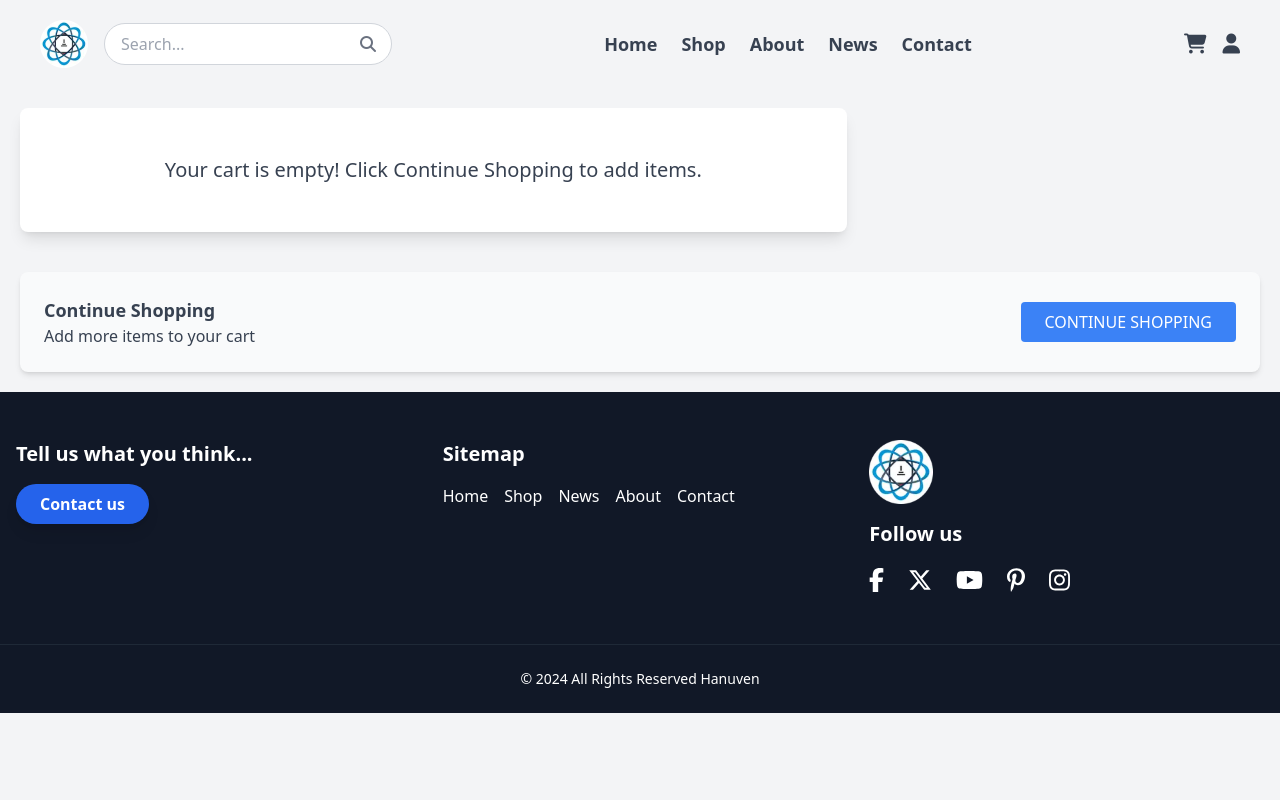
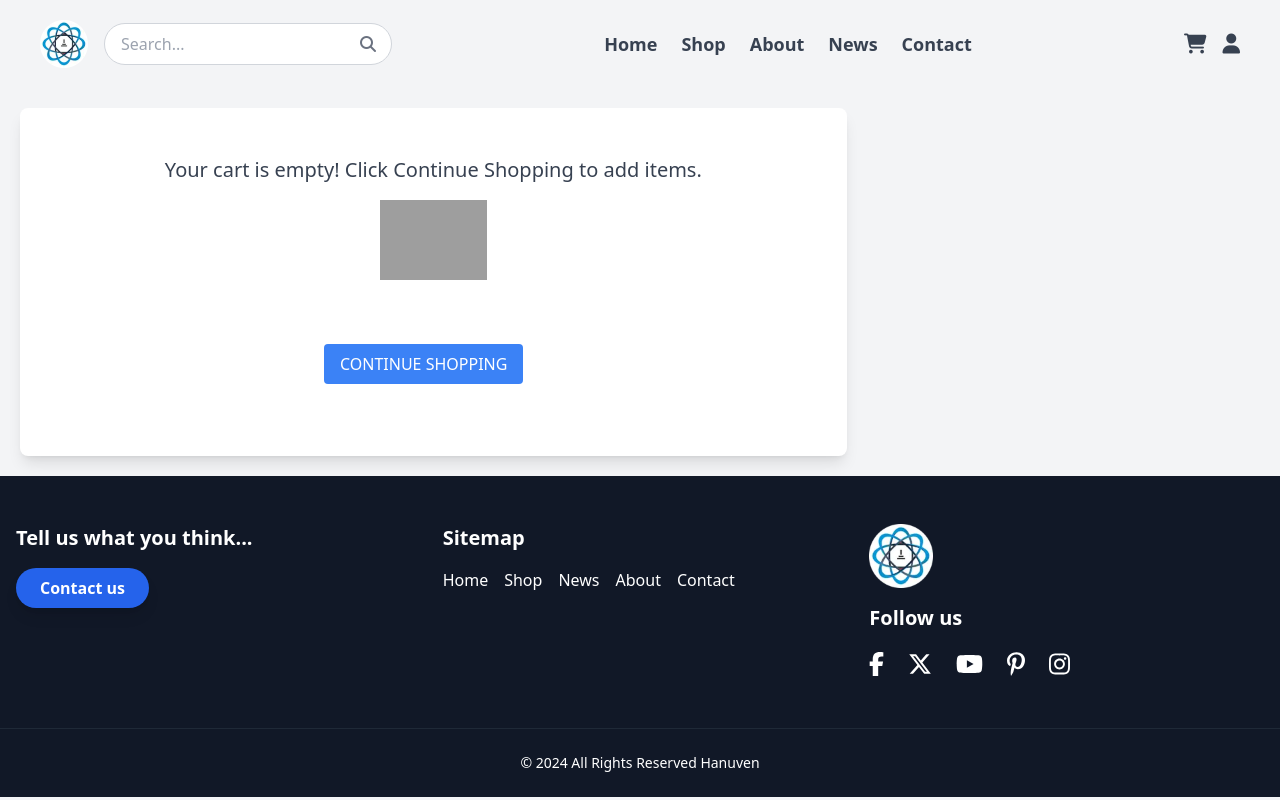
Before and after one commit to PragaL15/Hanuven_paymetGateway, a React (Vite) app: page /cart in a window 1280 px wide. Built offline with nearby package versions, Linux system fonts and the light colour scheme; grey boxes are pictures that could not be loaded.

Commit message:
Updated empty cart image

```diff
--- a/src/Pages/Cart.jsx
+++ b/src/Pages/Cart.jsx
@@ -5,8 +5,9 @@ import { FontAwesomeIcon } from "@fortawesome/react-fontawesome";
 import { faTrash } from "@fortawesome/free-solid-svg-icons";
 import Footer from "../Components/Footer";
 import Header from "../Components/Header";
-import Summary from "../Components/summary";
-import Counter from "../Components/Counter.jsx"; // Import the Counter component
+import Summary from "../Components/Summary";
+import Counter from "../Components/Counter";
+import EmptyCartImage from "../assets/EmptyCart.png"; // Import the EmptyCart image
 
 const Cart = () => {
   const { cart, removeFromCart, updateQuantity } = useCart();
@@ -33,17 +34,33 @@ const Cart = () => {
           <div className="bg-white p-6 rounded-lg shadow-lg w-2/3">
             {cart.length > 0 && (
               <div className="grid grid-cols-4 gap-4 border-b pb-4 mb-4 font-semibold text-gray-600">
-                <div className="ml-6">Product Name</div>
-                <div className="ml-40">Price</div>
-                <div className="ml-32">Quantity</div>
-                <div className="ml-28">Action</div>
+                <div>Product Name</div>
+                <div>Price</div>
+                <div>Quantity</div>
+                <div>Action</div>
               </div>
             )}
 
             {cart.length === 0 ? (
-              <h3 className="text-center text-xl text-gray-700 py-6">
-                Your cart is empty! Click Continue Shopping to add items.
-              </h3>
+              <div className="text-center py-6">
+                <h3 className="text-xl text-gray-700">
+                  Your cart is empty! Click Continue Shopping to add items.
+                </h3>
+                <img
+                  src={EmptyCartImage}
+                  alt="Empty Cart"
+                  className="mx-auto w-29 h-20 mt-4"
+                />
+                        <div className="flex items-center justify-between mt-10 p-6 rounded-lg ">
+
+          <button
+            className="px-4 py-2 bg-blue-500 text-white rounded hover:bg-blue-600 text-center justify-center ml-64"
+            onClick={handleContinueShopping}
+          >
+            CONTINUE SHOPPING
+          </button>
+        </div>
+              </div>
             ) : (
               cart.map((item) => (
                 <div
@@ -51,19 +68,26 @@ const Cart = () => {
                   className="flex items-center justify-between mb-4 p-4 border rounded-lg"
                 >
                   <img
-                    src={`./src/Components/Assets/slider4.jpg`}
+                    src={item.image || "../assets/defaultProductImage.jpg"}
                     alt={item.name}
                     className="w-16 h-16 object-cover rounded"
-                    onError={() => console.error(`Image failed to load: ${item.image}`)}
+                    onError={(e) => {
+                      e.target.onerror = null;
+                      e.target.src = "../assets/defaultProductImage.jpg";
+                    }}
                   />
-                 <div className="flex-1 ml-4 max-w-[6rem] whitespace-normal">
-    <span className="block font-semibold text-gray-800">{item.name}</span>
-</div>
+                  <div className="flex-1 ml-1 max-w-[6rem] whitespace-normal">
+                    <span className="block font-semibold text-gray-800">
+                      {item.name}
+                    </span>
+                  </div>
 
                   <div>
-                  <span className="block text-gray-500 ml-20">₹{item.price.toFixed(2)}</span>
-                    </div>
-                  <div className="flex items-center space-x-2 ml-10">
+                    <span className="block text-gray-500 ml-12">
+                      ₹{item.price.toFixed(2)}
+                    </span>
+                  </div>
+                  <div className="flex items-center space-x-2 ml-12">
                     <Counter
                       initialCount={item.quantity || 1}
                       onIncrement={() => handleQuantityChange(item.id, 1)}
@@ -94,18 +118,7 @@ const Cart = () => {
           )}
         </div>
 
-        <div className="flex items-center justify-between mt-10 p-6 bg-gray-50 rounded-lg shadow-md">
-          <div className="text-gray-700">
-            <h4 className="text-lg font-semibold">Continue Shopping</h4>
-            <p>Add more items to your cart</p>
-          </div>
-          <button
-            className="px-6 py-2 bg-blue-500 text-white rounded hover:bg-blue-600"
-            onClick={handleContinueShopping}
-          >
-            CONTINUE SHOPPING
-          </button>
-        </div>
+
       </div>
 
       <Footer />
```
